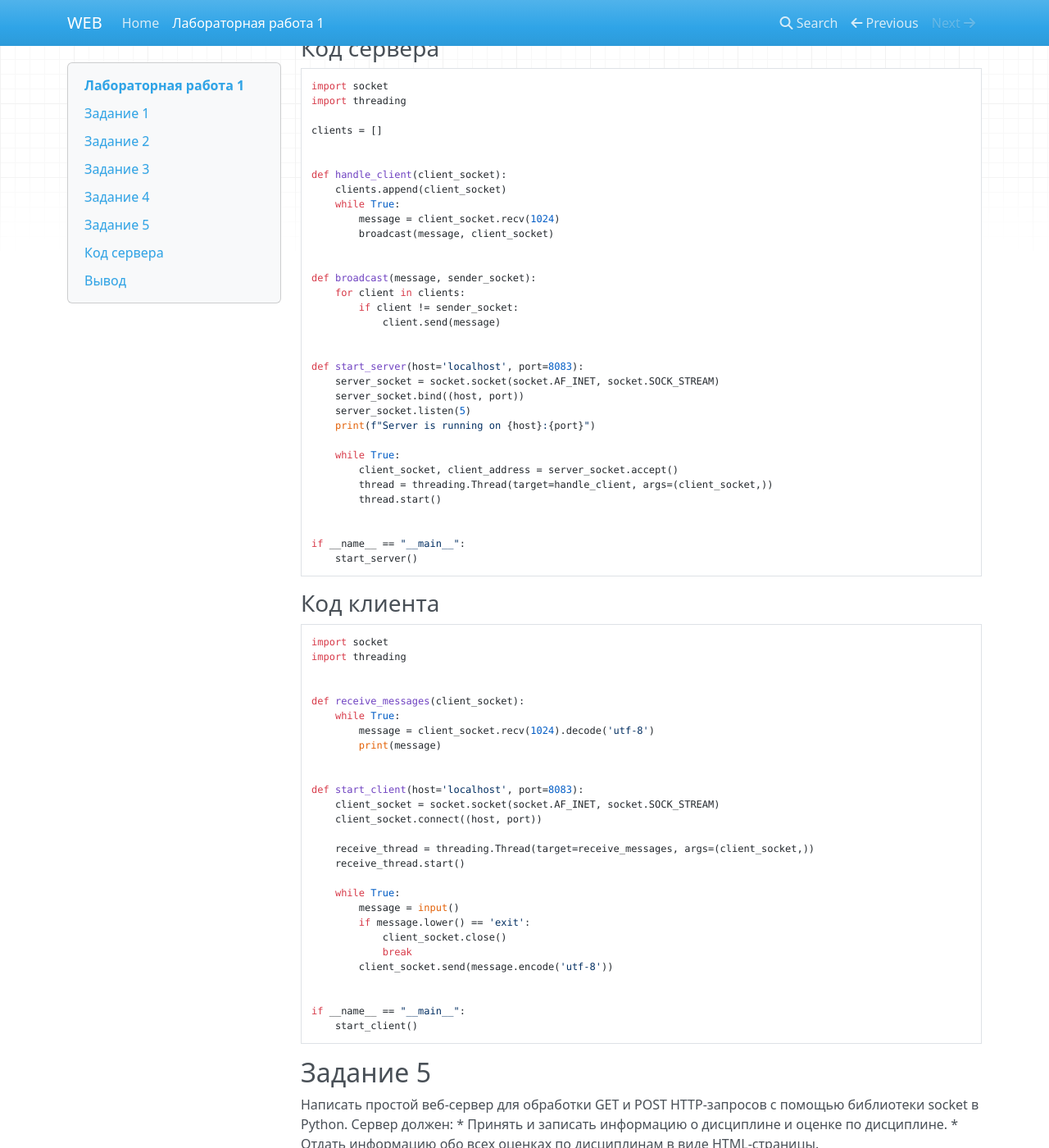
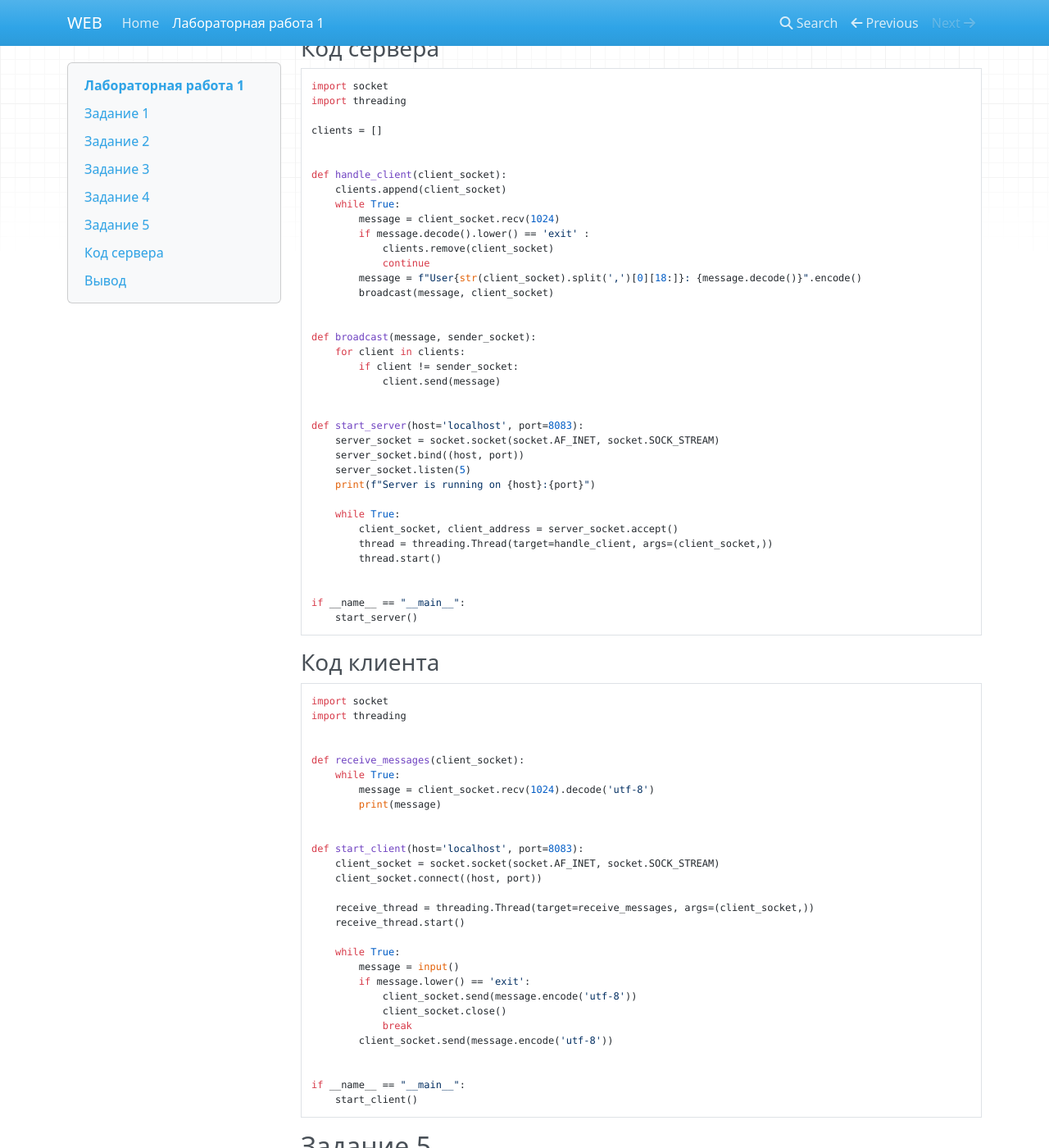
Before and after one commit to Taymurazzzz/Web_mkdocs, an MkDocs documentation site: the page built from docs/lab1.md, in a window 1280 px wide and 1400 px high, scrolled down 3896 px. Shown: the whole window at 82% size. Built offline with MkDocs 1.6.1, drawn with Linux system fonts in a browser that asks for light colours; nearby versions of some CDN libraries.

Commit message:
add nickname in chat

```diff
--- a/docs/lab1.md
+++ b/docs/lab1.md
@@ -193,6 +193,10 @@ def handle_client(client_socket):
     clients.append(client_socket)
     while True:
         message = client_socket.recv(1024)
+        if message.decode().lower() == 'exit' :
+            clients.remove(client_socket)
+            continue
+        message = f"User{str(client_socket).split(',')[0][18:]}: {message.decode()}".encode()
         broadcast(message, client_socket)
 
 
@@ -239,6 +243,7 @@ def start_client(host='localhost', port=8083):
     while True:
         message = input()
         if message.lower() == 'exit':
+            client_socket.send(message.encode('utf-8'))
             client_socket.close()
             break
         client_socket.send(message.encode('utf-8'))
```
Also changed, not shown: site/index.html.
